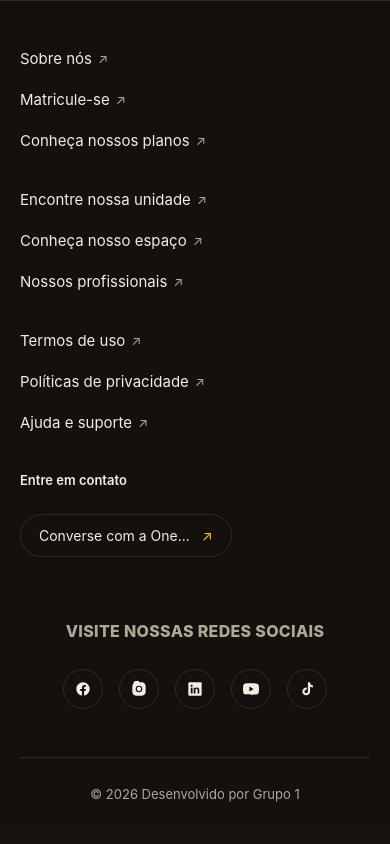
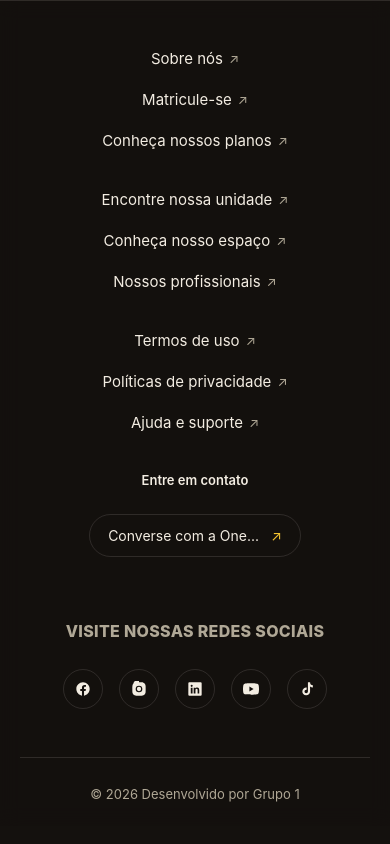
Before and after one commit to danielhossaki/OneFit, a PHP site: page /AN25/components/footer.php in a window 390 px wide. Run offline with PHP 8.4, Linux system fonts and the light colour scheme; some libraries are stand-ins or nearby versions.

Commit message:
v1.4 - footer, pagina de erro e login

```diff
--- a/components/footer.php
+++ b/components/footer.php
@@ -200,6 +200,13 @@
             .footer-grid {
                 grid-template-columns: 1fr 1fr;
                 row-gap: 40px;
+                justify-content: center;
+                align-items: center;
+            }
+
+            .footer-col {
+                align-items: center;
+                text-align: center;
             }
 
             .social-title {
@@ -215,6 +222,8 @@
         @media (max-width: 520px) {
             .footer-grid {
                 grid-template-columns: 1fr;
+                justify-content: center;
+                align-items: center;
             }
         }
     </style>
```
Also changed, not shown: assets/css/home.css (+7 -2 lines), 1 other file.
